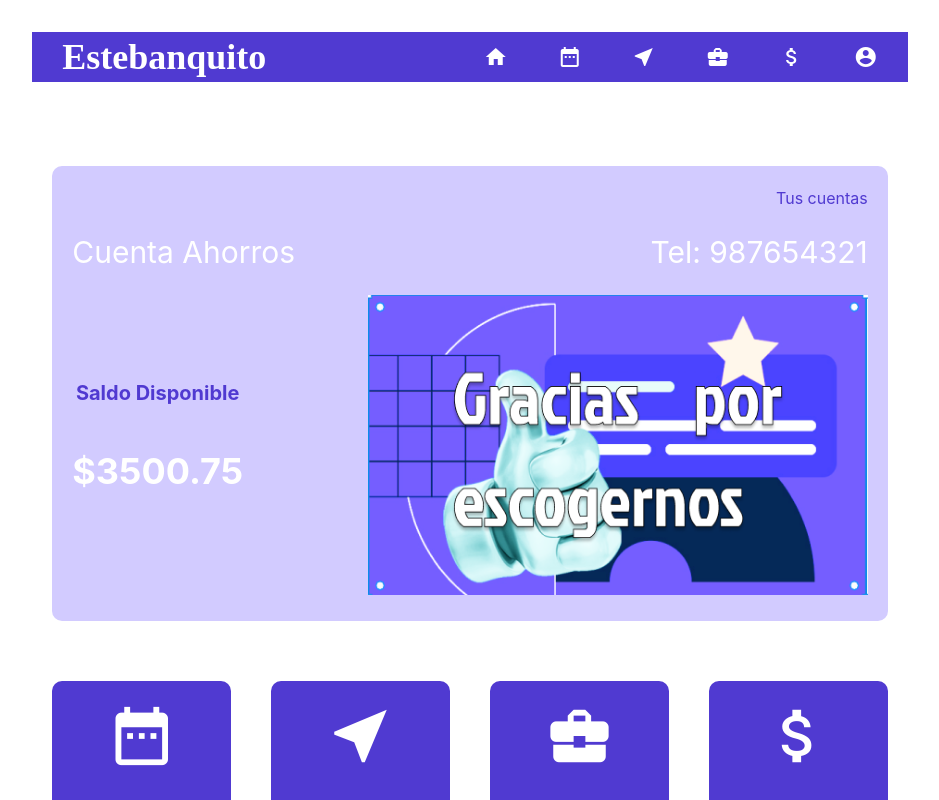
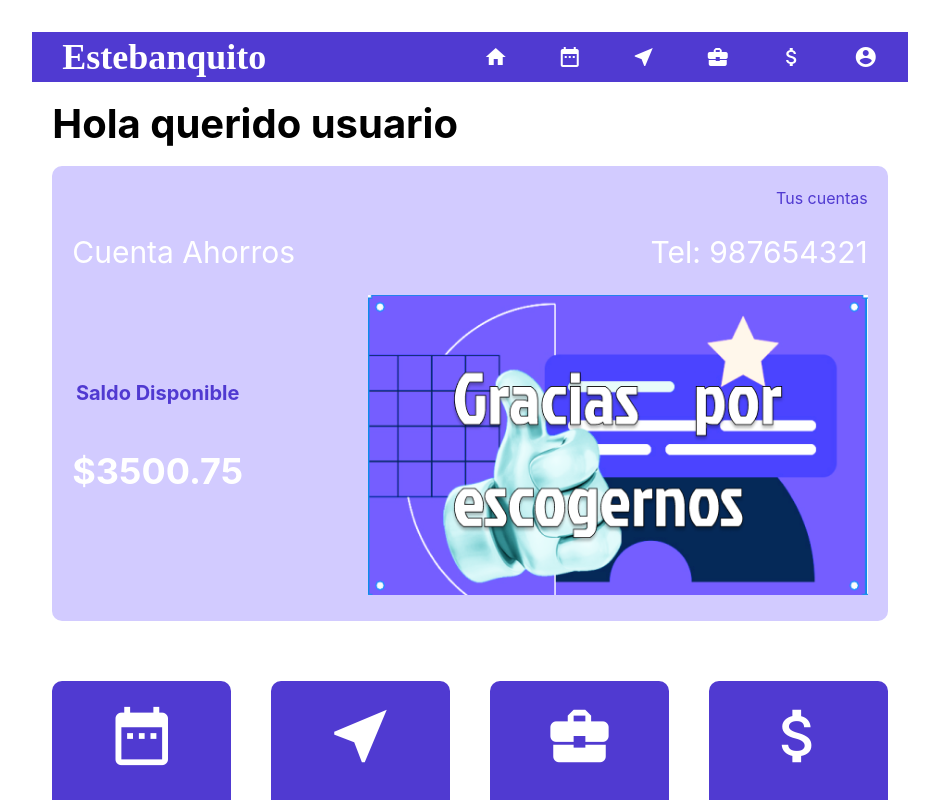
Before and after one commit to JuanitaSS/pv2, a React (Vite) app in the folder Pv2/: page /Plataforma in a window 1280 px wide. Shown: the top 800 px of the page, without its empty margins (170-1109 px from the left). Built offline with nearby package versions, Linux system fonts and the light colour scheme; a web font is replaced by a local one.

Commit message:
letras negras

```diff
--- a/Pv2/src/estilos/Plataforma.module.css
+++ b/Pv2/src/estilos/Plataforma.module.css
@@ -11,9 +11,10 @@
 
 .tituloUsuario {
   font-size: 24px;
-  color: #333;
+  color: rgb(0, 0, 0);
   margin-left: 20px;
   margin-top: 20px;
+
 }
 
 
@@ -35,7 +36,7 @@
 }
 .tituloUsuario{
   font-size: 40px;
-  color: rgb(255, 255, 255);
+  color: rgb(0, 0, 0);
   text-align: left;
   margin-bottom: 20px;
 }
--- a/Pv2/src/estilos/Prestamos.module.css
+++ b/Pv2/src/estilos/Prestamos.module.css
@@ -14,7 +14,7 @@
   }
 
   .formulario {
-    background-color: rgb(255, 255, 255);
+    background-color: rgb(0, 0, 0);
     padding: 30px;
     border-radius: 10px;
     box-shadow: 0 4px 8px rgba(0, 0, 0, 0.1);
--- a/Pv2/src/estilos/Saldos.module.css
+++ b/Pv2/src/estilos/Saldos.module.css
@@ -2,7 +2,7 @@
     font-size: 40px;
     text-align: center;
     margin-top: 20px;
-    color:  rgb(255, 255, 255);
+    color:  rgb(0, 0, 0);
   }
 
 
```
